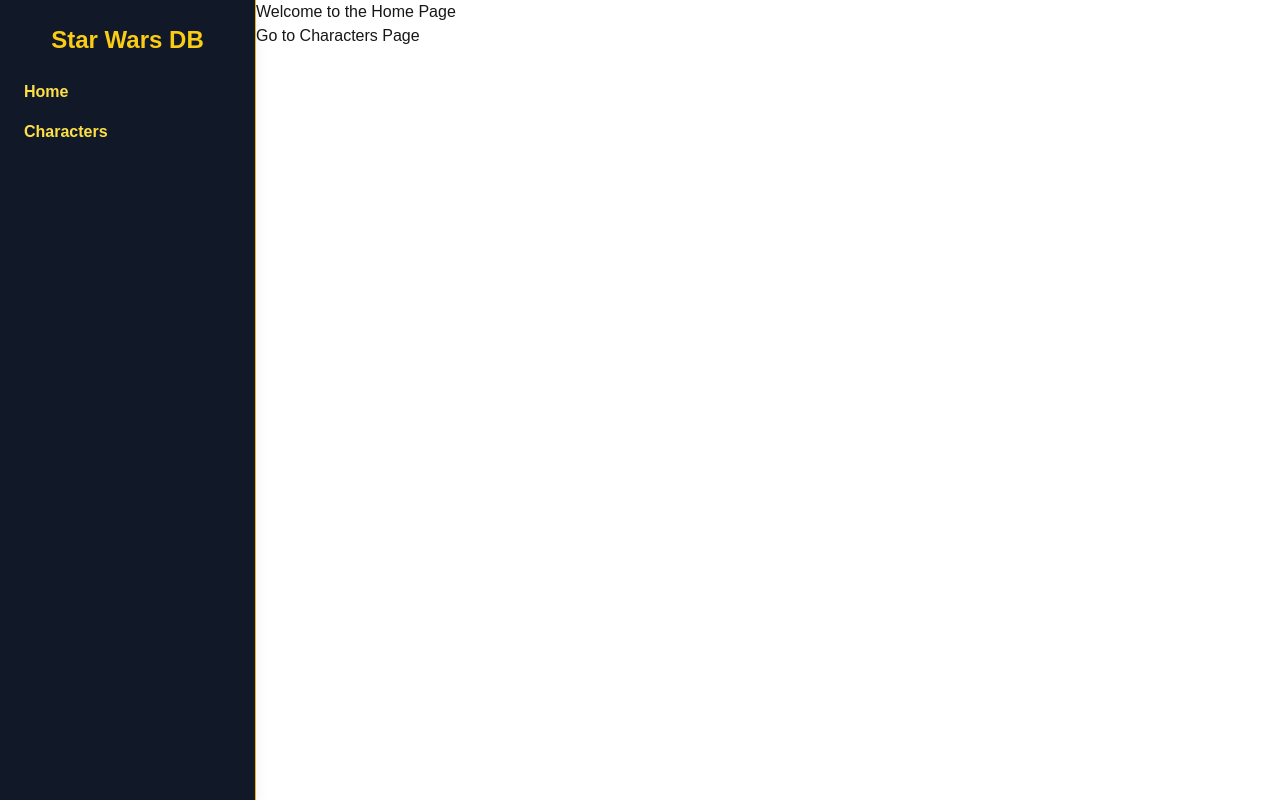
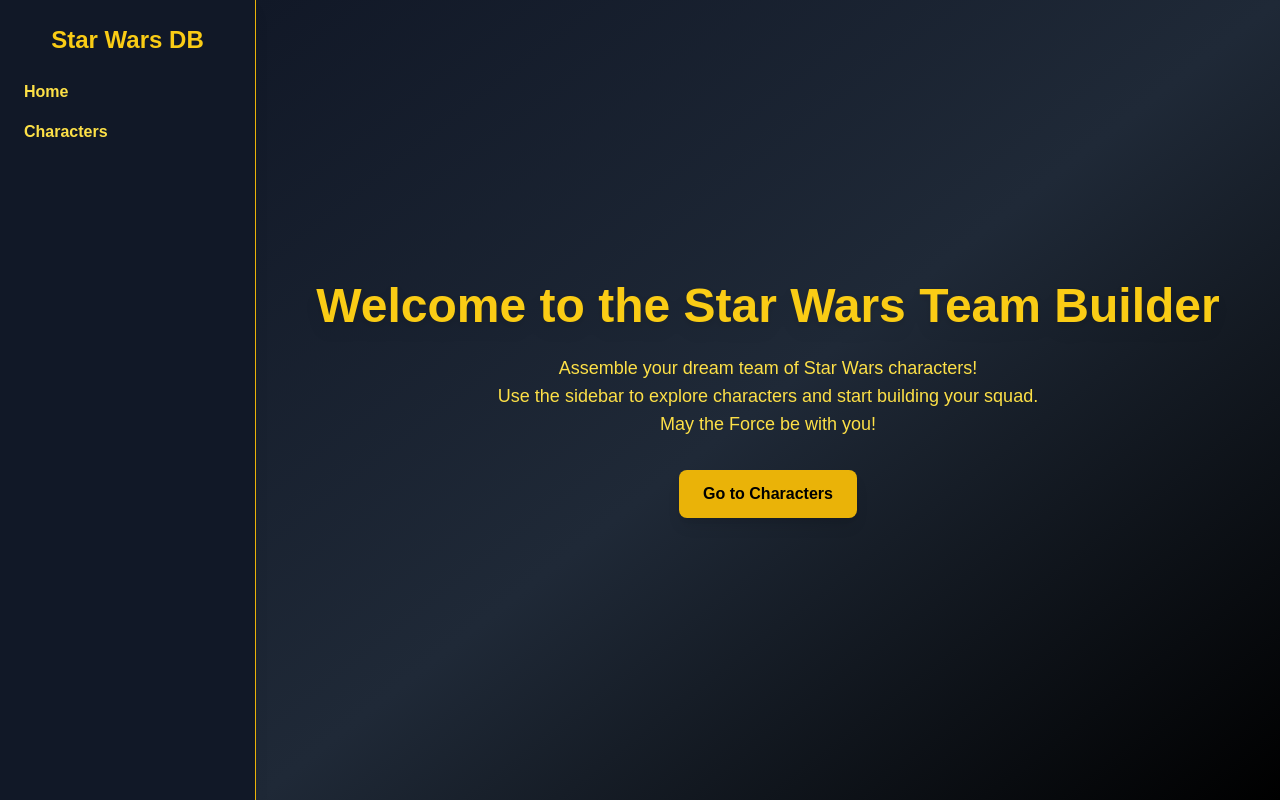
Before and after one commit to pgm-lukaverv/frontend-stage-test, a Next.js app: page / in a window 1280 px wide. Built offline with nearby package versions, Linux system fonts and the light colour scheme.

Commit message:
feat: update Home page with enhanced layout

```diff
--- a/src/app/characters/page.tsx
+++ b/src/app/characters/page.tsx
@@ -71,6 +71,7 @@
               </div>
             ))}
       </div>
+
       {!loading && totalPages > 0 && (
         <div className="flex flex-col items-center mt-8 space-y-2">
           {/* Items per page selector */}
--- a/src/app/page.tsx
+++ b/src/app/page.tsx
@@ -2,15 +2,25 @@
 
 export default function Home() {
   return (
-    <main>
-      <h1>Welcome to the Home Page</h1>
-      <nav>
-        <ul>
-          <li>
-            <Link href="/characters">Go to Characters Page</Link>
-          </li>
-        </ul>
-      </nav>
+    <main className="flex flex-col items-center justify-center min-h-screen bg-gradient-to-br from-gray-900 via-gray-800 to-black text-yellow-300">
+      <h1 className="text-5xl font-extrabold mb-6 drop-shadow-lg text-yellow-400 text-center">
+        Welcome to the Star Wars Team Builder
+      </h1>
+      <p className="text-lg mb-8 text-center max-w-xl">
+        Assemble your dream team of Star Wars characters!
+        <br />
+        Use the sidebar to explore characters and start building your squad.
+        <br />
+        May the Force be with you!
+      </p>
+      <div className="flex gap-4">
+        <Link
+          href="/characters"
+          className="px-6 py-3 bg-yellow-500 text-black font-semibold rounded-lg shadow-lg hover:bg-yellow-600 transition-colors"
+        >
+          Go to Characters
+        </Link>
+      </div>
     </main>
   );
 }
```
